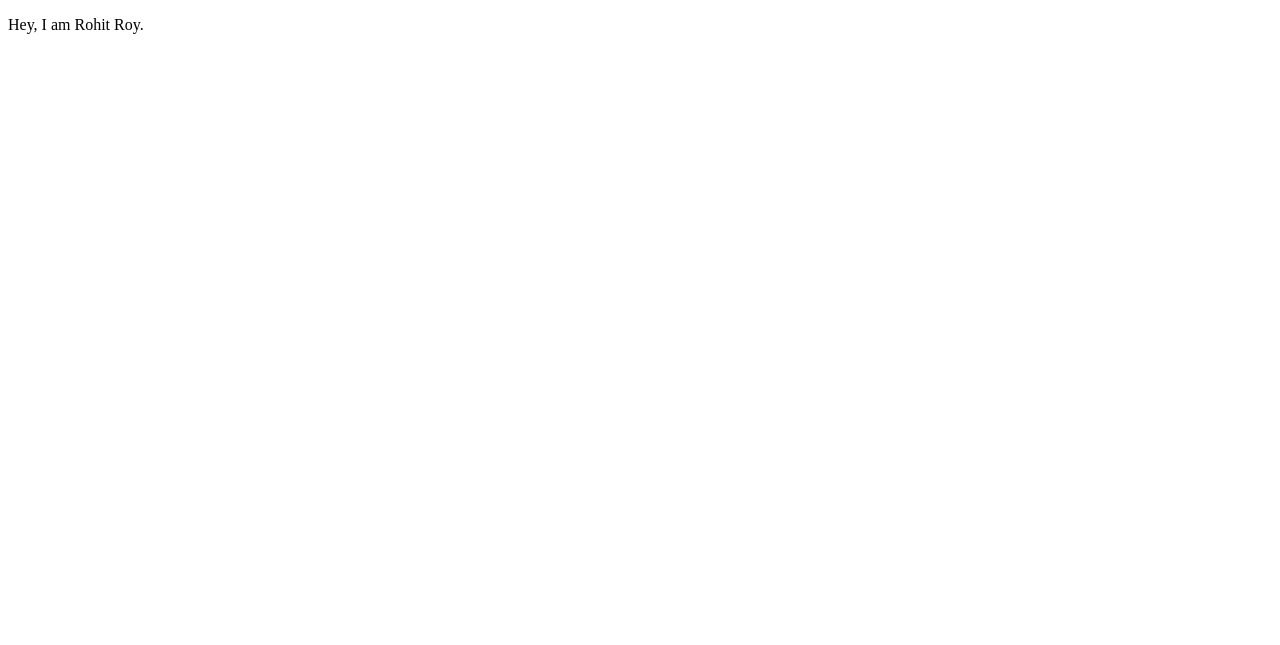
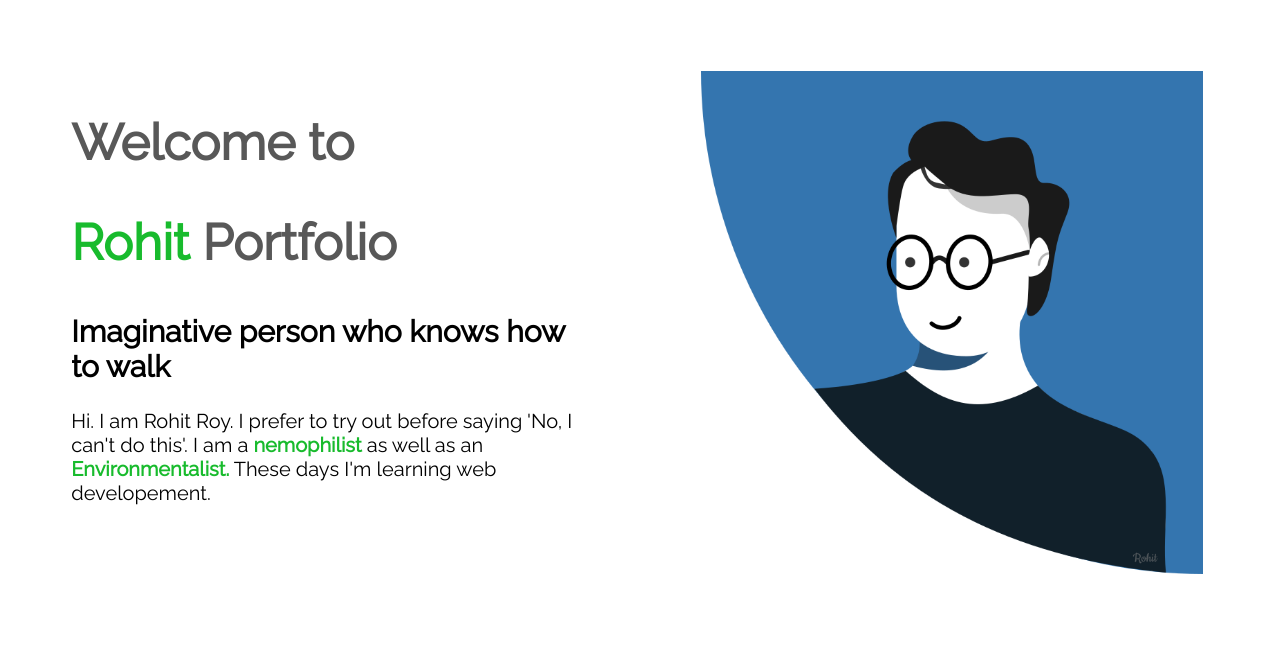
Before and after one commit to rohittz/portfolio, a plain HTML site: page index.html in a window 1280 px wide. Drawn offline with Linux system fonts and the light colour scheme.

Commit message:
top section

```diff
--- a/index.html
+++ b/index.html
@@ -6,9 +6,29 @@
     <meta name="viewport" content="width=device-width, initial-scale=1.0">
     <title>Rohit Roy</title>
 </head>
+<!-- google fonts -->
+<link href="https://fonts.googleapis.com/css2?family=Raleway&display=swap" rel="stylesheet">
+<!-- Linked CSS -->
+<link rel="stylesheet" href="style.css">
 
 <body>
-    <p> Hey, I am Rohit Roy.</p>
+    <section>
+        <div class="left-align">
+            <h1>Welcome to</h1>
+            <h1><span class="name-highlight" title="The first rays of the sun ">Rohit</span> Portfolio</h1>
+            <h2> Imaginative person who knows how to walk</h2>
+            <p>Hi. I am Rohit Roy. I prefer to try out before saying 'No, I can't do this'. I am a <a
+                    href="https://en.wiktionary.org/wiki/nemophilist"> nemophilist </a> as well as an <a
+                    href="https://en.wikipedia.org/wiki/Environmentalist#:~:text=An%20environmentalist%20is%20a%20person,the%20protection%20of%20the%20environment.">
+                    Environmentalist.</a>
+                These days I'm learning web developement.
+            </p>
+        </div>
+        <div class="left-align">
+            <img src="images/profile.png">
+        </div>
+    </section>
+
 </body>
 
 </html>
--- a/style.css
+++ b/style.css
@@ -0,0 +1,29 @@
+body{
+    font-family: 'Raleway', sans-serif;
+    font-size:20px;
+}
+h1{
+    font-family: 'Raleway', sans-serif;
+    font-size: 50px;
+    color : rgb(88, 88, 88);
+}
+.name-highlight{
+    color : rgb(24, 187, 45);
+}
+a{
+    text-decoration : none;
+    color:rgb(24, 187, 45);
+    font-weight: bold;
+}
+a:hover{
+    color : rgb(168, 0, 0);
+}
+.left-align{
+    float:left;
+    width:39.79%;
+    padding : 5%;
+}
+.left-align img{
+    width:100%;
+    height:100%;
+}
```
Also changed, not shown: images/profile.png (added), images/profile.svg (added).
